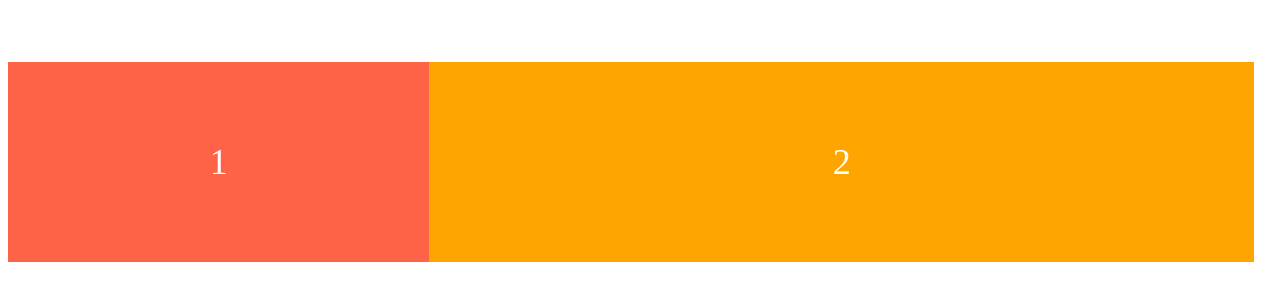
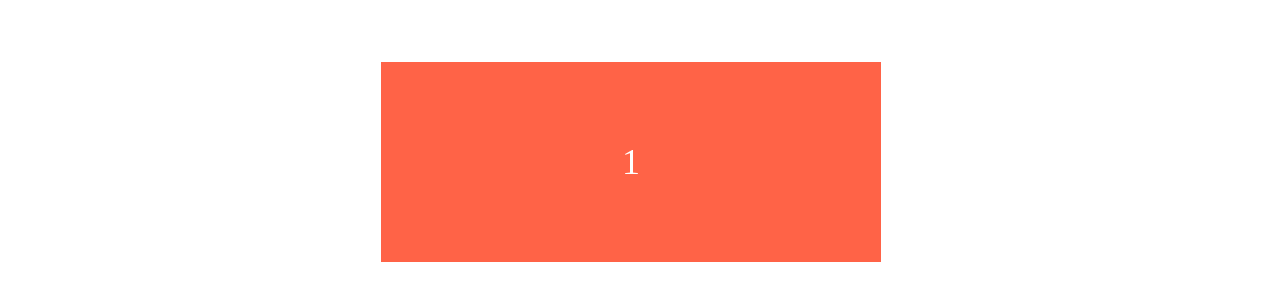
Before and after one commit to LEEMYEONGUK/css-layout, a website built with Vite: page css-layout-masterclass/index.html in a window 1280 px wide. Shown: the part 246-546 px from the top of the page. Built offline with nearby package versions, Linux system fonts and the light colour scheme.

Commit message:
flex-basis

```diff
--- a/css-layout-masterclass/index.html
+++ b/css-layout-masterclass/index.html
@@ -10,7 +10,7 @@
     <!-- .box*20{$} -->
     <div class="box">1</div>
     <div class="box">2</div>
-    <div class="box">3</div>
+    <!-- <div class="box">3</div> -->
     <!-- <div class="box">4</div>
     <div class="box">5</div>
     <div class="box">6</div>
--- a/css-layout-masterclass/style.css
+++ b/css-layout-masterclass/style.css
@@ -1,7 +1,7 @@
 body {
   display: flex;
   height: 100vh;
-  justify-content: flex-start;
+  justify-content: center;
   /* flex-flow: row wrap; 아래 두줄과 같은 의미*/
   flex-direction: row;
   flex-wrap: wrap;
@@ -21,20 +21,18 @@ body {
 
 .box:first-child{
   background-color: tomato;
-  flex-grow: 1;
-  flex-shrink: 3;
-}
-
-.box:nth-child(2){
-  background-color: orange;
-  flex-grow: 2;
+  /* flex-grow: 1;
   flex-shrink: 0;
+  flex-basis: 500px; */
+  /* 위의 세줄이랑 같은 의미 min_width : 500px */
+  flex: 1 0 500px;
+  /* max_width */
+  flex: 0 1 500px;
 }
 
 .box:last-child{
   background-color: teal;
   flex-grow: 1;
-  flex-shrink: 1;
 }
 
 /* order, align-self, flex-grow(default:0), flex-shrink(default:1) 는 자식요소에게!! */
```
